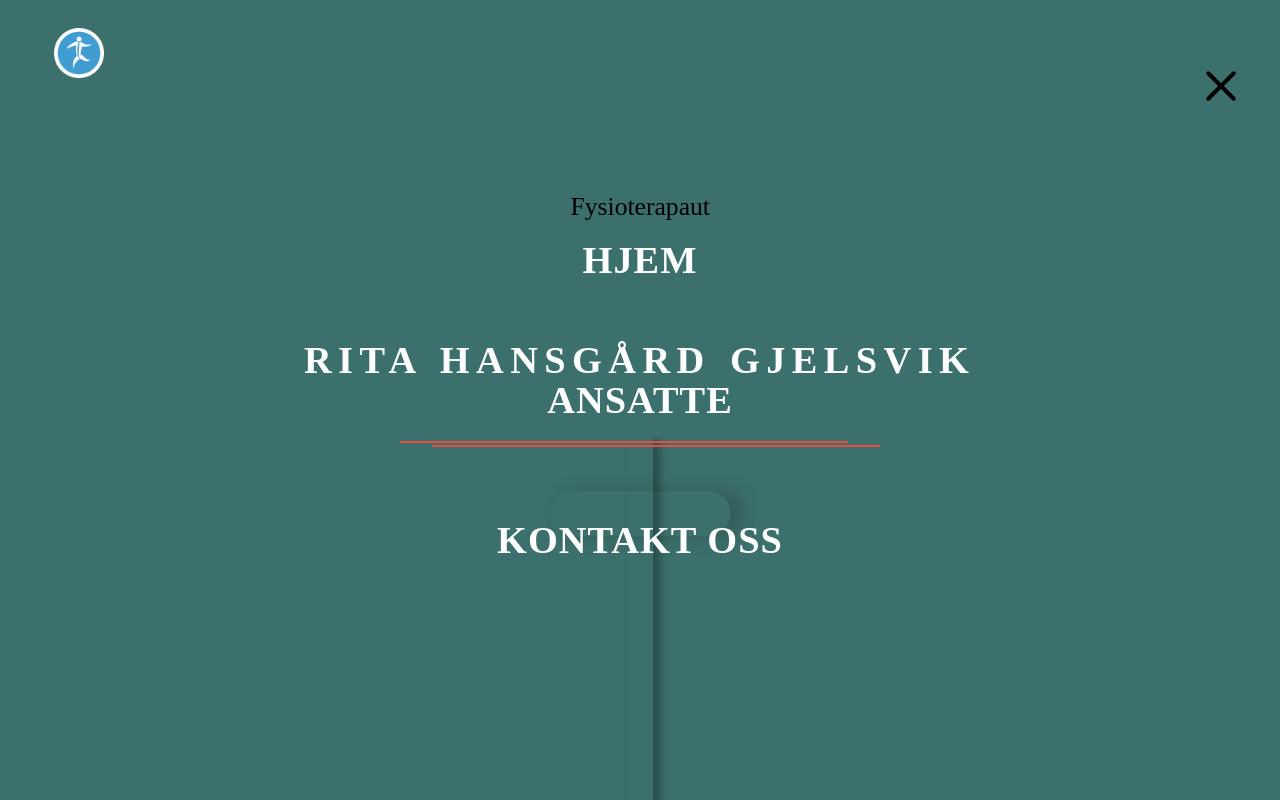
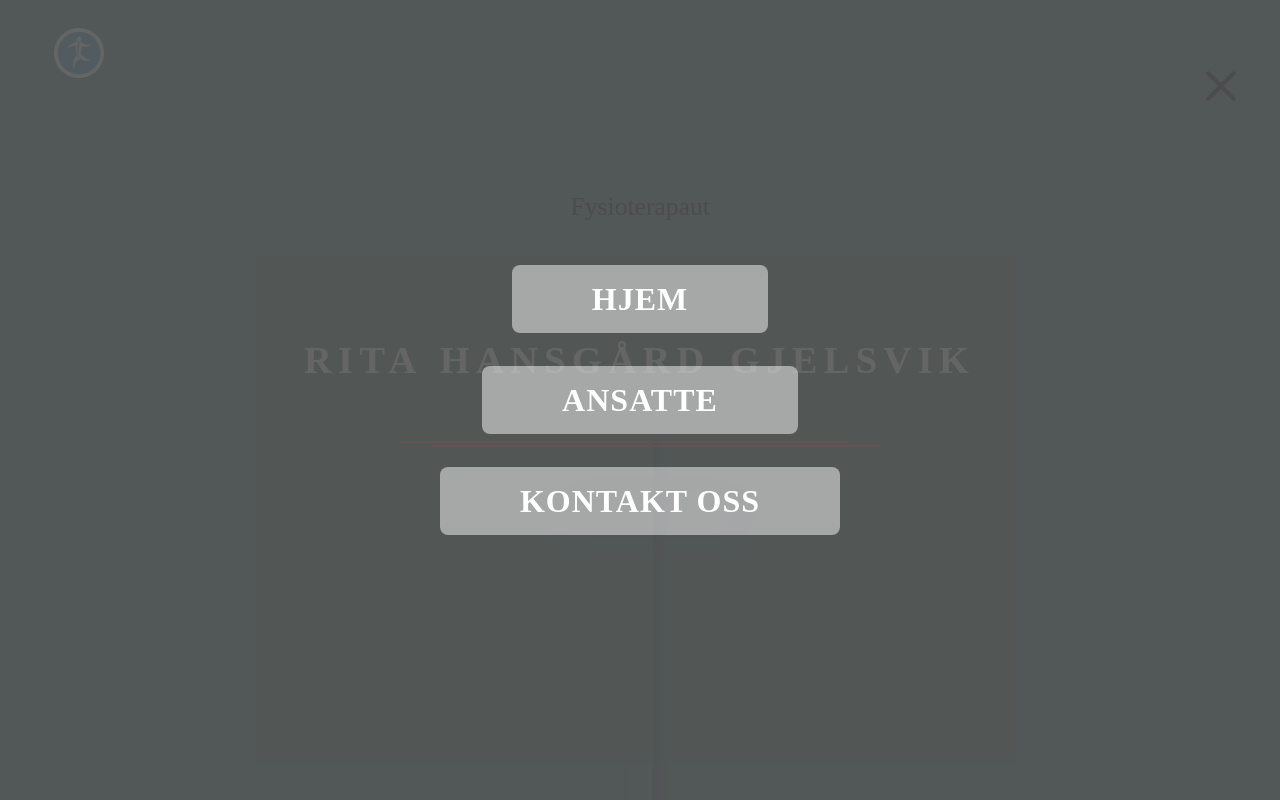
Before and after one commit to vegasag/FysioWebPage, an Angular app: page / in a window 1280 px wide. Both pictures are taken after a click on the button 1221 px from the left and 88 px from the top of the page. Shown: the top 800 px of the page. Built offline with nearby package versions, Linux system fonts and the light colour scheme.

Commit message:
Updates readme-file. Improves logic and design of the navigator. Decreases the space between the components

```diff
--- a/src/app/app.component.html
+++ b/src/app/app.component.html
@@ -1,7 +1,7 @@
 <div>
-  <app-navigator *ngIf="showNavigationMenu" (cancellation)="showNavigationMenu = false"></app-navigator>
+    <app-navigator *ngIf="showNavigationMenu" (cancellation)="showNavigationMenu = false"></app-navigator>
   <div >
-    <app-header (ExploreContent)="showNavigationMenu = true"></app-header>
+    <app-header (cancellation)="isOpen = false" (ExploreContent)="showNavigationMenu = true"></app-header>
     <app-landing-page></app-landing-page>
     <app-employees></app-employees>
     <app-contact-us></app-contact-us>
--- a/src/app/pages/contact-us/contact-us.component.html
+++ b/src/app/pages/contact-us/contact-us.component.html
@@ -19,7 +19,7 @@
   </div>
 </div> -->
 
-<div class="row" style="height: 500px;">
+<div id="ContactUs" class="row" style="height: 500px;">
     <div class="main">
       <h2>Kontakt</h2>
       <h3>Navn*</h3>
--- a/src/app/pages/employees/employees.component.html
+++ b/src/app/pages/employees/employees.component.html
@@ -1,6 +1,6 @@
-<div style="height: 1000px;"></div>
+<div style="height: 200px;"></div>
 
-<div id="test2" style="height: 1000px;" class="flex-container">
+<div id="Employees" style="height: 1000px;" class="flex-container">
   <div>
     <h1> Eva Navnesen </h1>
     <img src="/assets/images/profile-placeholder-female.png"/>
--- a/src/app/pages/landing-page/landing-page.component.html
+++ b/src/app/pages/landing-page/landing-page.component.html
@@ -1,5 +1,5 @@
 <div class="overlay"></div>
-  <div class="root-container" id="test1">
+  <div class="root-container" id="LandingPage">
     <div class="navbar">
       <div class="nav-items">
       </div>
--- a/src/app/pages/navigator/navigator.component.css
+++ b/src/app/pages/navigator/navigator.component.css
@@ -10,7 +10,7 @@
     z-index: 5;
     justify-content: center;
     align-items: center;
-    /* background-color: rgba(3, 71, 65, 1); */
+    background-color: rgba(85,85,85,.9);
   }
 
 .navLinks {
@@ -21,12 +21,18 @@
     flex-direction: column;
   }
 
+.refBox{
+  border-radius: 0.5rem;
+  border: 2px;
+  width: 40%;
+  padding: 1rem 5rem;
+  background-color: rgba(248,248,248,.5);
+}
+
 .navLink {
-    padding: 2rem 0;
+  padding: 1rem 0;
   margin: 1rem 0;
-    width: 40%;
-    min-width: 40rem;
-    font-size: 2.4rem;
+  font-size: 2rem;
   font-weight: bold;
   text-transform: uppercase;
   letter-spacing: 1px;
--- a/src/app/pages/navigator/navigator.component.html
+++ b/src/app/pages/navigator/navigator.component.html
@@ -14,9 +14,9 @@
 <div class="navigator-container" appEscCencelation (appEscCancelation)="onBgClick()" (click)="onBgClick()" >
     <div class="navLinks">
       <div *ngFor="let nav of navLinks" class="navLink">
-        <a href={{nav.href}}>
-          {{nav.displayName}}
-        </a>
+          <a class="refBox" href={{nav.href}}>
+            {{nav.displayName}}
+          </a>
       </div>
     </div>
   </div>
--- a/src/app/pages/navigator/navigator.component.ts
+++ b/src/app/pages/navigator/navigator.component.ts
@@ -7,9 +7,9 @@ import { Component, OnInit, Output, EventEmitter } from '@angular/core';
 })
 export class NavigatorComponent implements OnInit {
   navLinks = [
-    { displayName: 'Hjem', href: '#test1' },
-    { displayName: 'Ansatte', href: '#test2' },
-    { displayName: 'Kontakt oss', href: '#test3' },
+    { displayName: 'Hjem', href: '#LandingPage' },
+    { displayName: 'Ansatte', href: '#Employees' },
+    { displayName: 'Kontakt oss', href: '#ContactUs' },
   ];
 
   constructor() { }
@@ -19,7 +19,6 @@ export class NavigatorComponent implements OnInit {
 
 
   onBgClick() {
-    console.log("test");
     this.cancellation.emit();
   }
 }
```
Also changed, not shown: 1 other file (tests, documents, lock files or other folders). Lines whose indentation alone changed are shown as unchanged.
